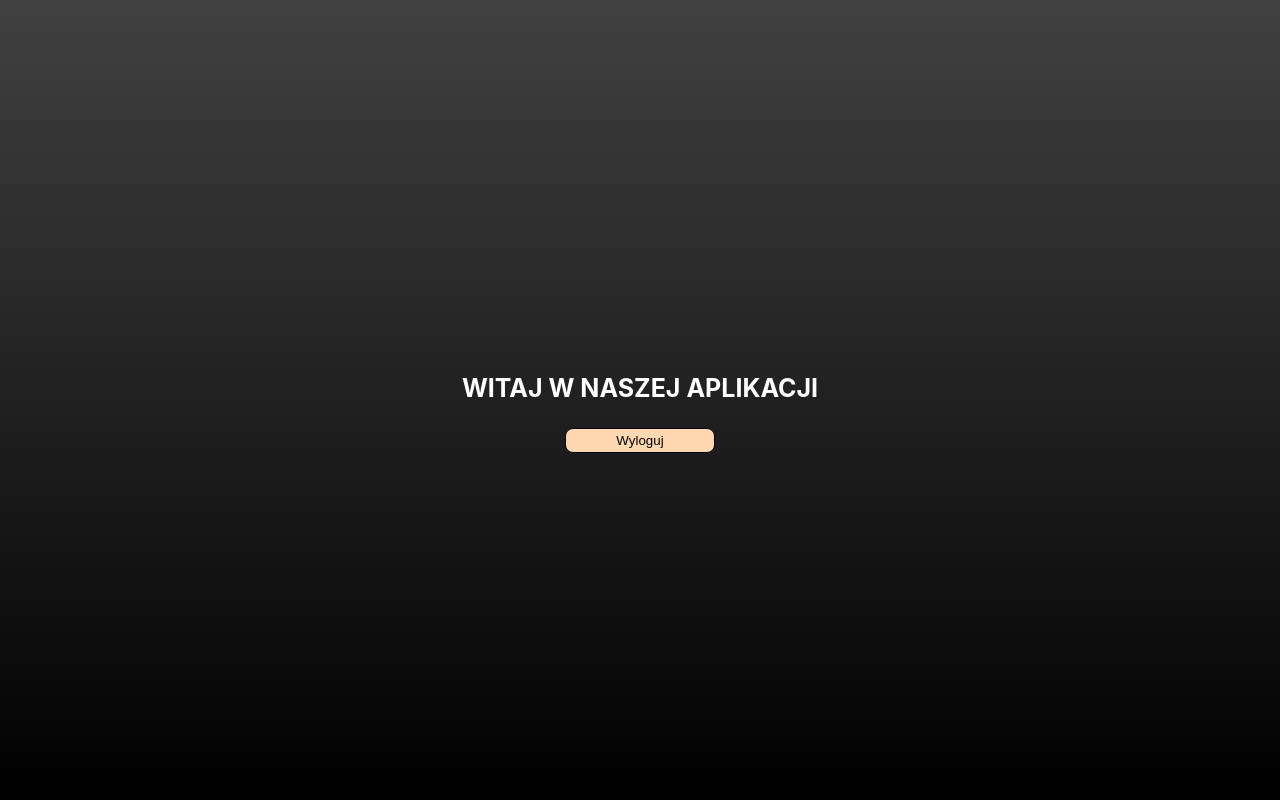
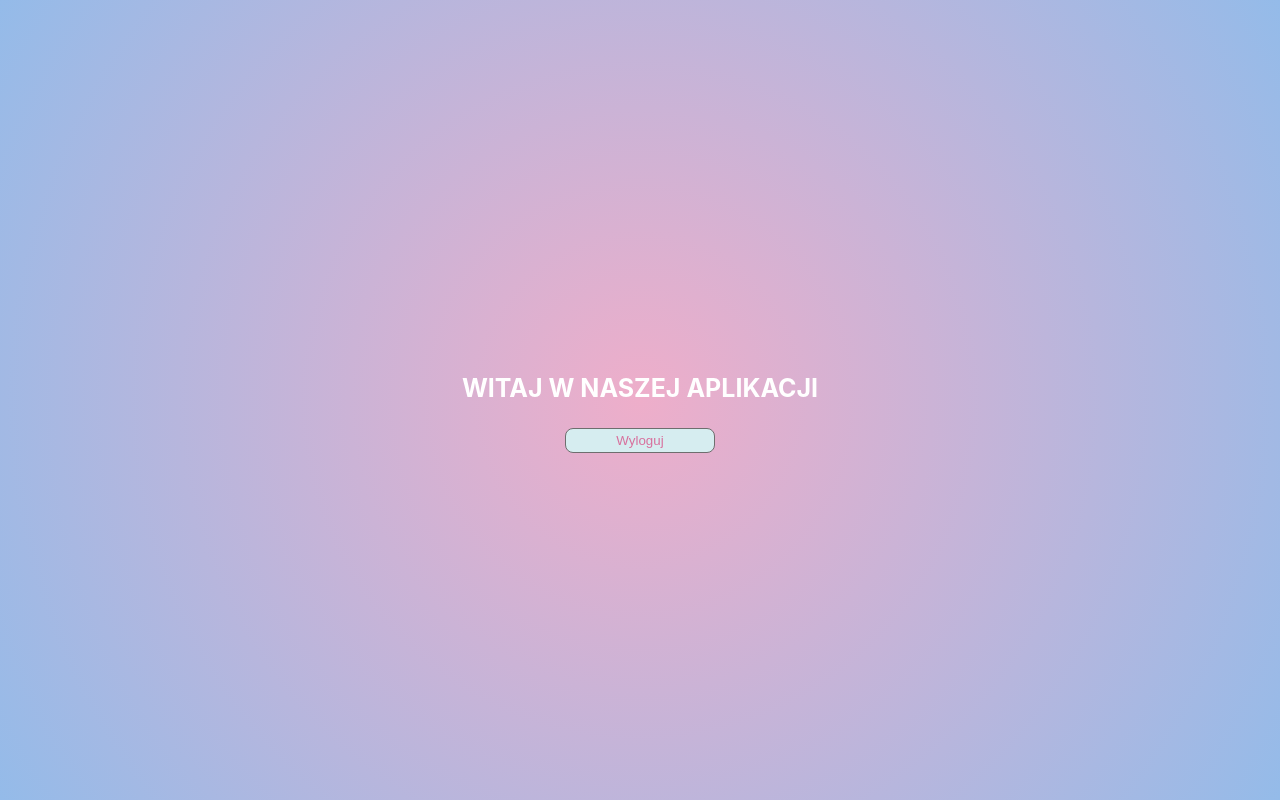
Before and after one commit to infoshareacademy/jfddr7-student-dordawi, a React (Create React App) app in the folder homework_4/my-app/: page /home in a window 1280 px wide. Built offline with nearby package versions, Linux system fonts and the light colour scheme.

Commit message:
styles added

```diff
--- a/homework_4/my-app/src/components/Home/Home.module.css
+++ b/homework_4/my-app/src/components/Home/Home.module.css
@@ -5,7 +5,11 @@
   flex-direction: column;
   align-items: center;
   justify-content: center;
-  background: linear-gradient(#414141, #000000);
+  background: radial-gradient(
+    circle,
+    rgba(238, 174, 202, 1) 0%,
+    rgba(148, 187, 233, 1) 100%
+  );
 }
 
 .header {
@@ -18,12 +22,13 @@
 .logoutBtn {
   width: 150px;
   height: 25px;
-  border: 0.5px black solid;
+  border: 0.5px rgb(110, 110, 110) solid;
   border-radius: 8px;
-  background-color: #fed8b1;
+  background-color: #d6edf0;
   cursor: pointer;
+  color: rgb(216, 112, 157);
 }
 
 .logoutBtn:hover {
-  background-color: orange;
+  background-color: rgb(172, 47, 165);
 }
--- a/homework_4/my-app/src/components/SignIn/SignIn.module.css
+++ b/homework_4/my-app/src/components/SignIn/SignIn.module.css
@@ -5,7 +5,11 @@
   align-items: center;
   justify-content: center;
   flex-direction: column;
-  background: linear-gradient(#414141, #000000);
+  background: radial-gradient(
+    circle,
+    rgba(63, 94, 251, 1) 0%,
+    rgba(252, 70, 107, 1) 100%
+  );
 }
 
 .header {
@@ -37,7 +41,7 @@
   height: 25px;
   border: 0.5px black solid;
   border-radius: 8px;
-  background-color: #fed8b1;
+  background-color: #bcebf0;
   cursor: pointer;
 }
 
--- a/homework_4/my-app/src/components/SignUp/SignUp.module.css
+++ b/homework_4/my-app/src/components/SignUp/SignUp.module.css
@@ -5,7 +5,7 @@
   align-items: center;
   justify-content: center;
   flex-direction: column;
-  background: linear-gradient(#414141, #000000);
+  background: linear-gradient(#e49f46, #f50000);
 }
 
 .header {
@@ -25,7 +25,7 @@
 .inputs input {
   width: 90%;
   border-radius: 8px;
-  border: 1px black solid;
+  border: 1px rgb(99, 1, 1) solid;
   outline: none;
   height: 20px;
   margin: 10px;
@@ -35,12 +35,12 @@
 .form button {
   width: 150px;
   height: 25px;
-  border: 0.5px black solid;
+  border: 1px rgb(99, 1, 1) solid;
   border-radius: 8px;
-  background-color: #fed8b1;
+  background-color: orange;
   cursor: pointer;
 }
 
 .form button:hover {
-  background-color: orange;
+  background-color: rgb(105, 156, 37);
 }
```
